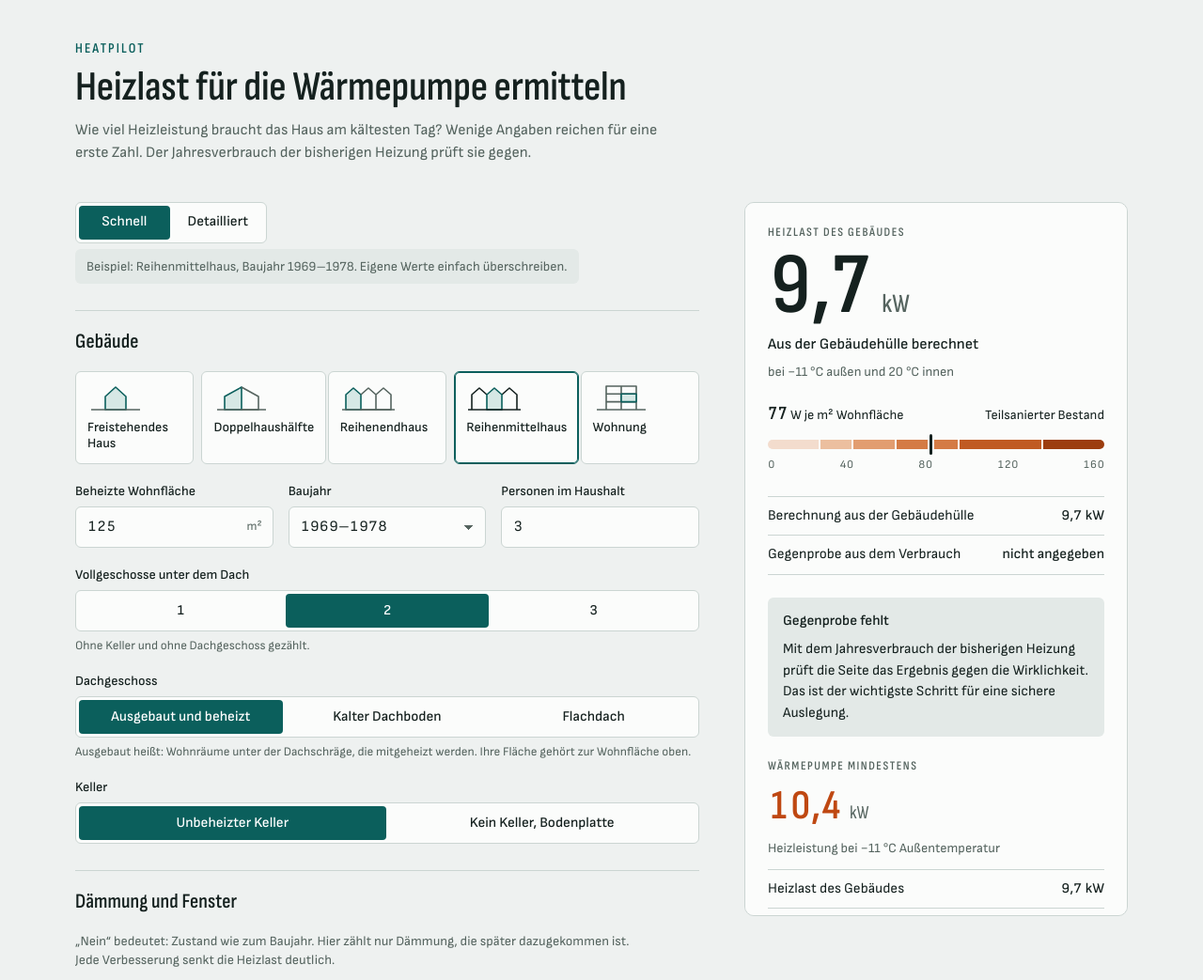
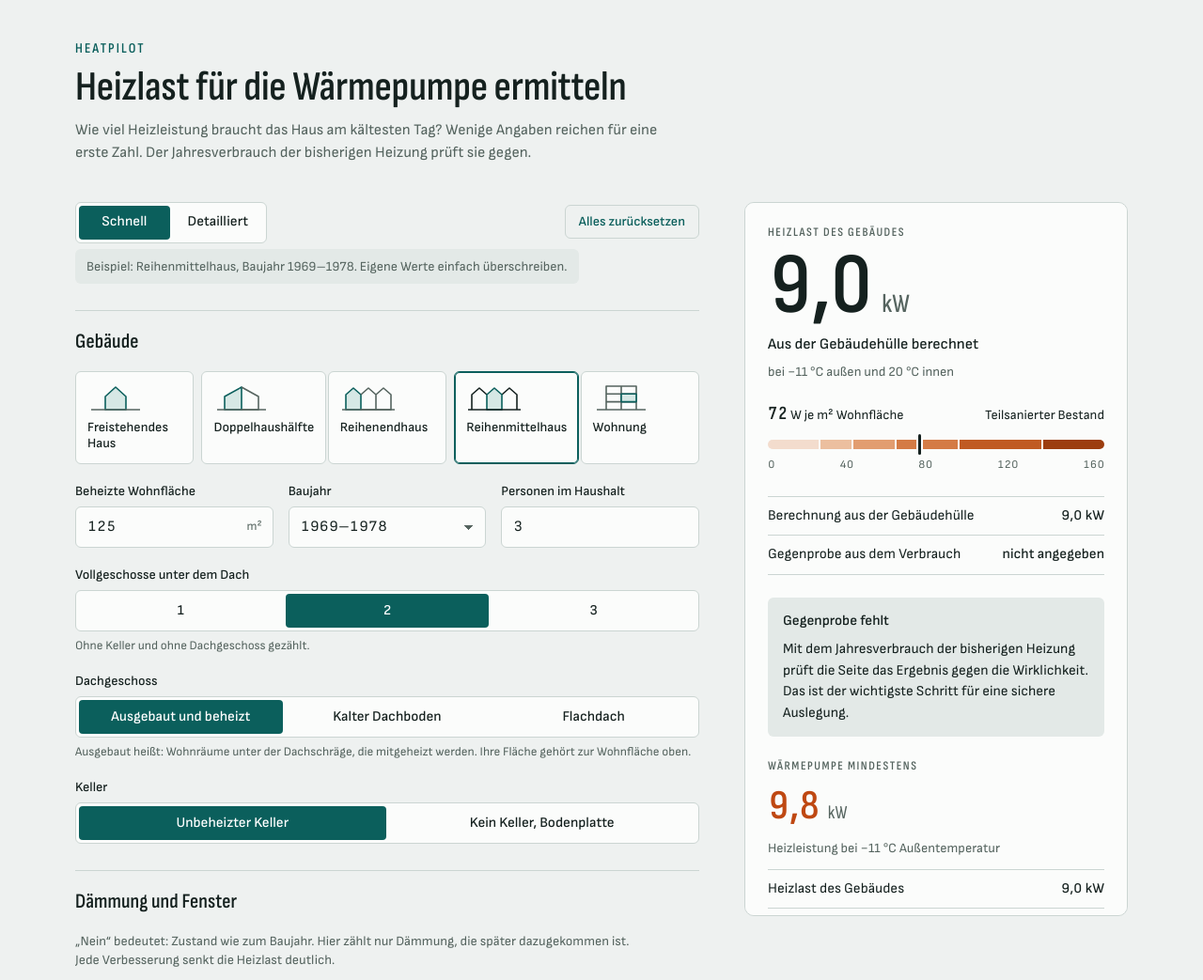
Before and after one commit to huk-bem/Heatpilot, a plain HTML site: page index.html in a window 1280 px wide. Shown: the top 1043 px of the page at 94% size. Drawn offline with Linux system fonts and the light colour scheme.

Commit message:
U-Werte mit IWU-Typgebäuden abgleichen, Zurücksetzen oben anbieten
- Typische U-Werte bis 2008 nach den Typgebäuden der IWU-Wohngebäudetypologie
  (TABULA, Ist-Zustand) statt der ungünstigeren Pauschalwerte
- Schnellschätzung liegt bei fünf Typgebäuden innerhalb von ±16 % der
  Rechnung mit den IWU-Bauteilflächen
- Knopf 'Alles zurücksetzen' oben und unten, mit Bestätigung

Co-Authored-By: Claude Opus 5.5 <noreply@anthropic.com>
Claude-Session: https://claude.ai/code/session_016Yi4WSrs34r5fs13rKGNWr

```diff
--- a/assets/heatpilot.css
+++ b/assets/heatpilot.css
@@ -273,6 +273,7 @@ textarea { height: 180px; padding: 10px 12px; font-size: 13px; line-height: 1.45
 .actions { display: flex; flex-wrap: wrap; gap: 10px; }
 .btn { min-height: 44px; padding: 0 18px; border-radius: var(--r); border: 1px solid var(--accent); background: var(--accent); color: var(--accent-ink); font-weight: 600; cursor: pointer; }
 .btn.ghost { background: transparent; color: var(--accent); border-color: var(--line); }
+.btn.small { min-height: 36px; padding: 0 14px; font-size: 14px; }
 .btn:hover { filter: brightness(1.08); }
 .disclaimer { font-size: 13px; color: var(--muted); line-height: 1.45; }
 
--- a/assets/heatpilot.js
+++ b/assets/heatpilot.js
@@ -5,19 +5,21 @@
 
   /* ---------- Kennwerte ---------- */
 
-  // Pauschale U-Werte unsanierter Bauteile nach Baualtersklasse, W/(m²K).
-  // Orientierung: Bekanntmachung der Regeln zur Datenaufnahme und Datenverwendung
-  // im Wohngebäudebestand (BAnz AT 04.12.2020) und IWU-Gebäudetypologie (TABULA).
+  // Typische U-Werte unsanierter Bauteile nach Baualtersklasse, W/(m²K).
+  // Bis 2008 abgeglichen mit den Typgebäuden der IWU-Wohngebäudetypologie (TABULA,
+  // Ist-Zustand, Tabelle C.1); danach Anforderungsniveau EnEV 2009 bzw. EnEV 2016/GEG.
+  // Die Pauschalwerte der Bekanntmachung (BAnz AT 04.12.2020) liegen teils höher,
+  // weil sie für den Energieausweis bewusst ungünstig angesetzt sind.
   var YEARS = [
-    { label: 'bis 1918',  wall: 1.7,  roof: 1.8,  ogd: 1.0,  floor: 1.2,  win: 'verbund', door: 3.5, hl: 2.8 },
-    { label: '1919–1948', wall: 1.7,  roof: 1.4,  ogd: 1.0,  floor: 1.2,  win: 'verbund', door: 3.5, hl: 2.7 },
-    { label: '1949–1957', wall: 1.4,  roof: 1.4,  ogd: 1.3,  floor: 1.2,  win: 'iso',     door: 3.5, hl: 2.5 },
-    { label: '1958–1968', wall: 1.4,  roof: 1.3,  ogd: 1.3,  floor: 1.0,  win: 'iso',     door: 3.5, hl: 2.5 },
-    { label: '1969–1978', wall: 1.0,  roof: 0.8,  ogd: 0.6,  floor: 1.0,  win: 'iso',     door: 3.5, hl: 2.5 },
-    { label: '1979–1983', wall: 0.8,  roof: 0.5,  ogd: 0.4,  floor: 0.8,  win: 'iso',     door: 3.0, hl: 2.5 },
-    { label: '1984–1994', wall: 0.6,  roof: 0.4,  ogd: 0.3,  floor: 0.6,  win: 'iso',     door: 3.0, hl: 2.5 },
-    { label: '1995–2001', wall: 0.5,  roof: 0.3,  ogd: 0.3,  floor: 0.5,  win: 'wsv95',   door: 2.0, hl: 2.5 },
-    { label: '2002–2008', wall: 0.35, roof: 0.25, ogd: 0.25, floor: 0.4,  win: 'wsv95',   door: 2.0, hl: 2.5 },
+    { label: 'bis 1918',  wall: 1.7,  roof: 1.3,  ogd: 1.0,  floor: 1.2,  win: 'verbund', door: 3.5, hl: 2.8 },
+    { label: '1919–1948', wall: 1.7,  roof: 1.4,  ogd: 0.8,  floor: 1.0,  win: 'verbund', door: 3.5, hl: 2.7 },
+    { label: '1949–1957', wall: 1.4,  roof: 1.4,  ogd: 0.8,  floor: 1.2,  win: 'iso',     door: 3.5, hl: 2.5 },
+    { label: '1958–1968', wall: 1.2,  roof: 0.8,  ogd: 0.6,  floor: 1.6,  win: 'iso',     door: 3.5, hl: 2.5 },
+    { label: '1969–1978', wall: 1.0,  roof: 0.5,  ogd: 0.6,  floor: 1.0,  win: 'iso',     door: 3.5, hl: 2.5 },
+    { label: '1979–1983', wall: 0.8,  roof: 0.5,  ogd: 0.5,  floor: 0.8,  win: 'iso',     door: 3.0, hl: 2.5 },
+    { label: '1984–1994', wall: 0.55, roof: 0.4,  ogd: 0.4,  floor: 0.6,  win: 'iso',     door: 3.0, hl: 2.5 },
+    { label: '1995–2001', wall: 0.45, roof: 0.35, ogd: 0.3,  floor: 0.45, win: 'wsv95',   door: 2.0, hl: 2.5 },
+    { label: '2002–2008', wall: 0.3,  roof: 0.25, ogd: 0.24, floor: 0.3,  win: 'wsv95',   door: 2.0, hl: 2.5 },
     { label: '2009–2015', wall: 0.28, roof: 0.20, ogd: 0.20, floor: 0.35, win: 'wsv',     door: 1.5, hl: 2.5 },
     { label: 'ab 2016',   wall: 0.21, roof: 0.16, ogd: 0.16, floor: 0.28, win: 'drei',    door: 1.3, hl: 2.5 }
   ];
@@ -749,13 +751,18 @@
     $('form').addEventListener('input', function () { $('example-note').hidden = true; render(); });
     $('form').addEventListener('change', render);
     $('form').addEventListener('submit', function (e) { e.preventDefault(); });
-    $('reset').addEventListener('click', function () {
+    function resetAll() {
       try { root.localStorage.removeItem(STORE); } catch (e) { /* nichts zu löschen */ }
       $('form').reset();
       defaults();
+      $('copy-out').hidden = true;
       $('example-note').hidden = false;
       render();
-    });
+      $('reset-done').hidden = false;
+      root.setTimeout(function () { $('reset-done').hidden = true; }, 2500);
+      root.scrollTo(0, 0);
+    }
+    doc.querySelectorAll('[data-reset]').forEach(function (b) { b.addEventListener('click', resetAll); });
     $('copy').addEventListener('click', function () {
       var out = $('copy-out'), btn = $('copy');
       function fallback() { out.hidden = false; out.value = lastSummary; out.focus(); out.select(); }
--- a/index.html
+++ b/index.html
@@ -27,6 +27,8 @@
           <label><input type="radio" name="mode" id="mode-quick" value="quick" checked><span>Schnell</span></label>
           <label><input type="radio" name="mode" id="mode-detail" value="detail"><span>Detailliert</span></label>
         </div>
+        <button type="button" class="btn ghost small" data-reset>Alles zurücksetzen</button>
+        <p class="note" id="reset-done" role="status" hidden>Alle Eingaben gelöscht. Das Beispiel ist wieder geladen.</p>
         <p class="note" id="example-note">Beispiel: Reihenmittelhaus, Baujahr 1969–1978. Eigene Werte einfach überschreiben.</p>
       </div>
 
@@ -276,7 +278,7 @@
       </section>
 
       <div class="actions">
-        <button type="button" class="btn ghost" id="reset">Auf Beispiel zurücksetzen</button>
+        <button type="button" class="btn ghost" data-reset>Alles zurücksetzen</button>
       </div>
     </form>
 
@@ -336,7 +338,7 @@
       <p class="formula">Φ = Σ (A · (U + ΔU<sub>WB</sub>) · f) · (θ<sub>innen</sub> − θ<sub>außen</sub>) + 0,34 · n · V · (θ<sub>innen</sub> − θ<sub>außen</sub>)</p>
       <ul>
         <li>Flächen entstehen im Schnellmodus aus Wohnfläche, Haustyp und Geschosszahl. Im Detailmodus lassen sie sich einzeln überschreiben.</li>
-        <li>U-Werte ohne eigene Angabe sind Pauschalwerte je Baualtersklasse, angelehnt an die Bekanntmachung der Regeln zur Datenaufnahme im Wohngebäudebestand (BAnz AT 04.12.2020) und die IWU-Gebäudetypologie. Nachträgliche Dämmung rechnet mit Wärmeleitgruppe 035.</li>
+        <li>U-Werte ohne eigene Angabe sind typische Werte je Baualtersklasse, bis 2008 abgeglichen mit den Typgebäuden der IWU-Wohngebäudetypologie, danach nach EnEV 2009 und GEG. Nachträgliche Dämmung rechnet mit Wärmeleitgruppe 035.</li>
         <li>Faktor f: 1,0 gegen Außenluft, 0,8 gegen unbeheizten Dachboden, 0,5 gegen unbeheizten Keller, 0,3 gegen Erdreich.</li>
         <li>Wände und Decken zu beheizten Nachbarn zählen mit einer Nachbartemperatur von 15 °C.</li>
         <li>Der Luftwechsel n liegt je nach Baujahr und Fenstern zwischen 0,4 und 0,6 pro Stunde, mit Wärmerückgewinnung bei 0,23. Der Wärmebrückenzuschlag beträgt 0,10 W/(m²K), ab Baujahr 2009 0,05. Eine windgeschützte Lage senkt ihn um 15 Prozent, eine freie, windige Lage erhöht ihn um 30 Prozent.</li>
```
Also changed, not shown: 1 other file.
